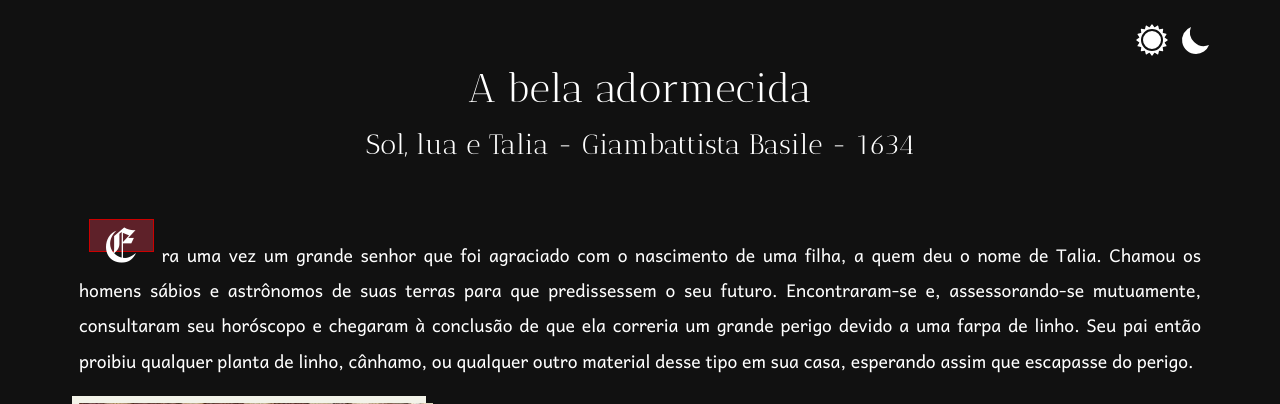
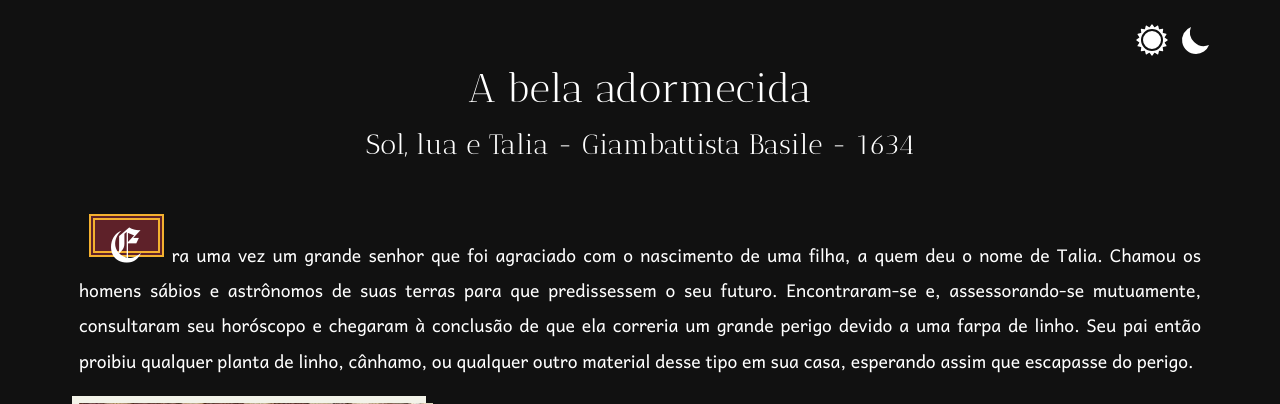
Before and after one commit to ViniciusBazan/Faebulare, a PHP site: page /Faebulare/cont_A_bela_adormecida.php in a window 1280 px wide. Shown: the part 528-932 px from the top of the page. Run offline with PHP 8.4, Linux system fonts and the light colour scheme; data comes from the database, SQL or seed files in the repository; some libraries are stand-ins or nearby versions.

Commit message:
modificação da letra capitular

```diff
--- a/src/cont_A_bela_adormecida.php
+++ b/src/cont_A_bela_adormecida.php
@@ -43,7 +43,7 @@
         <center><h1 class="font-antic mt-3 mb-2"> A bela adormecida </h1></center>
         <center><h3 class="font-antic mt-3 mb-5"> Sol, lua e Talia - Giambattista Basile - 1634 </h3></center>
 
-        <p class="text-justify mb-4 font-s-11 recuo"><span class="font-london font-s-30 mr-2 px-3 border switch-cap text-white muda" style="line-height: 1;">E</span>ra uma vez um grande senhor que foi agraciado com o nascimento de uma filha, a quem deu o nome de Talia. Chamou os homens sábios e astrônomos de suas terras para que predissessem o seu futuro. Encontraram-se e, assessorando-se mutuamente, consultaram seu horóscopo e chegaram à conclusão de que ela correria um grande perigo devido a uma farpa de linho. Seu pai então proibiu qualquer planta de linho, cânhamo, ou qualquer outro material desse tipo em sua casa, esperando assim que escapasse do perigo.</p>
+        <p class="text-justify mb-4 font-s-11 recuo"><span class="font-london font-s-30 mr-2 px-3 switch-cap text-white muda" style="line-height: 1;">E</span>ra uma vez um grande senhor que foi agraciado com o nascimento de uma filha, a quem deu o nome de Talia. Chamou os homens sábios e astrônomos de suas terras para que predissessem o seu futuro. Encontraram-se e, assessorando-se mutuamente, consultaram seu horóscopo e chegaram à conclusão de que ela correria um grande perigo devido a uma farpa de linho. Seu pai então proibiu qualquer planta de linho, cânhamo, ou qualquer outro material desse tipo em sua casa, esperando assim que escapasse do perigo.</p>
         <div class="row mb-4">
 
             <div class="col-12 col-md-4" ><div class="box-left bg-img imgc-size muda" style="background-image: url(img/cont/Bela_2.jpg);width:100%;height:100%;"></div></div>
--- a/src/scss/style.scss
+++ b/src/scss/style.scss
@@ -531,8 +531,8 @@ $font-family-sans-serif : "Andika New Basic",-apple-system, BlinkMacSystemFont,
 }
 
 .switch-cap{
-    border-color: var(--border-cap) !important;
-    background-color: var(--bg-cap) !important;
+    border: 6px double var(--color-gold) !important;
+    background-color: var(--color-red-1) !important;
 }
 
 .ancora{
```
Also changed, not shown: src/css/style.css.
